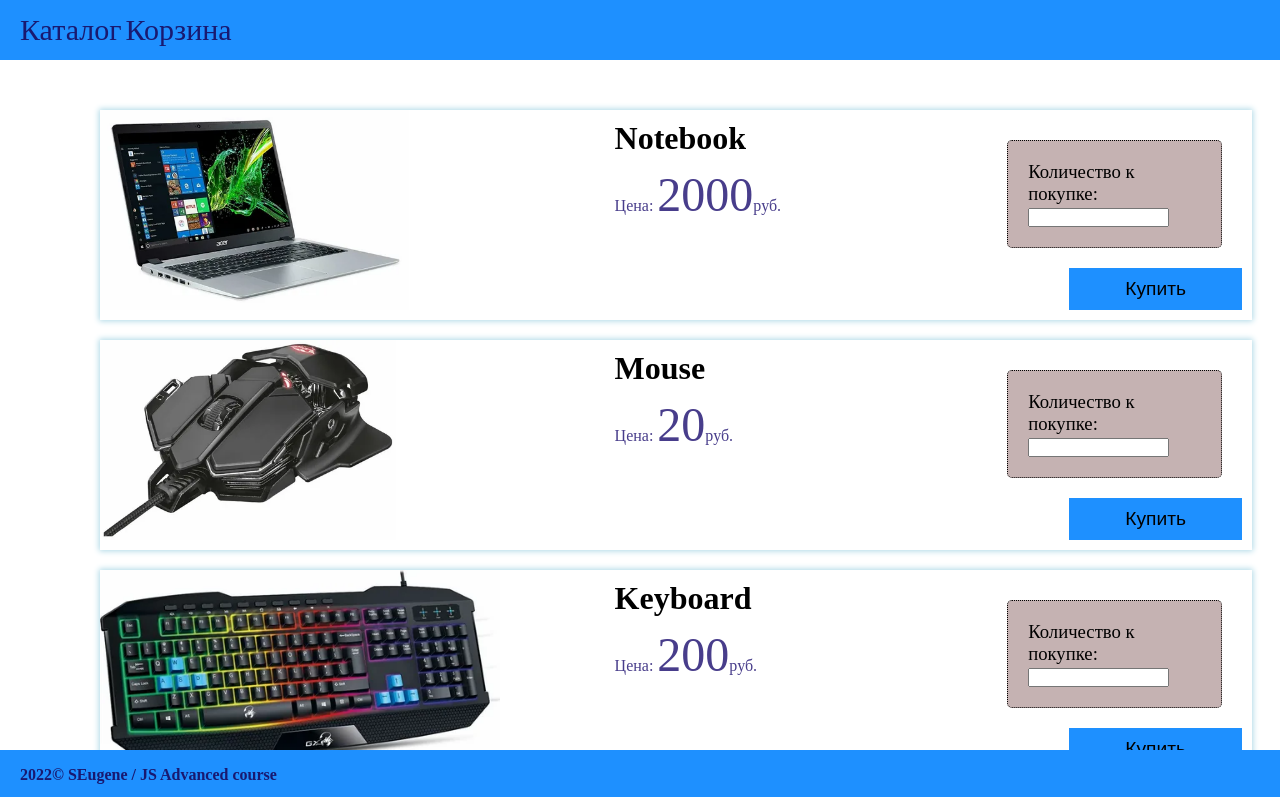
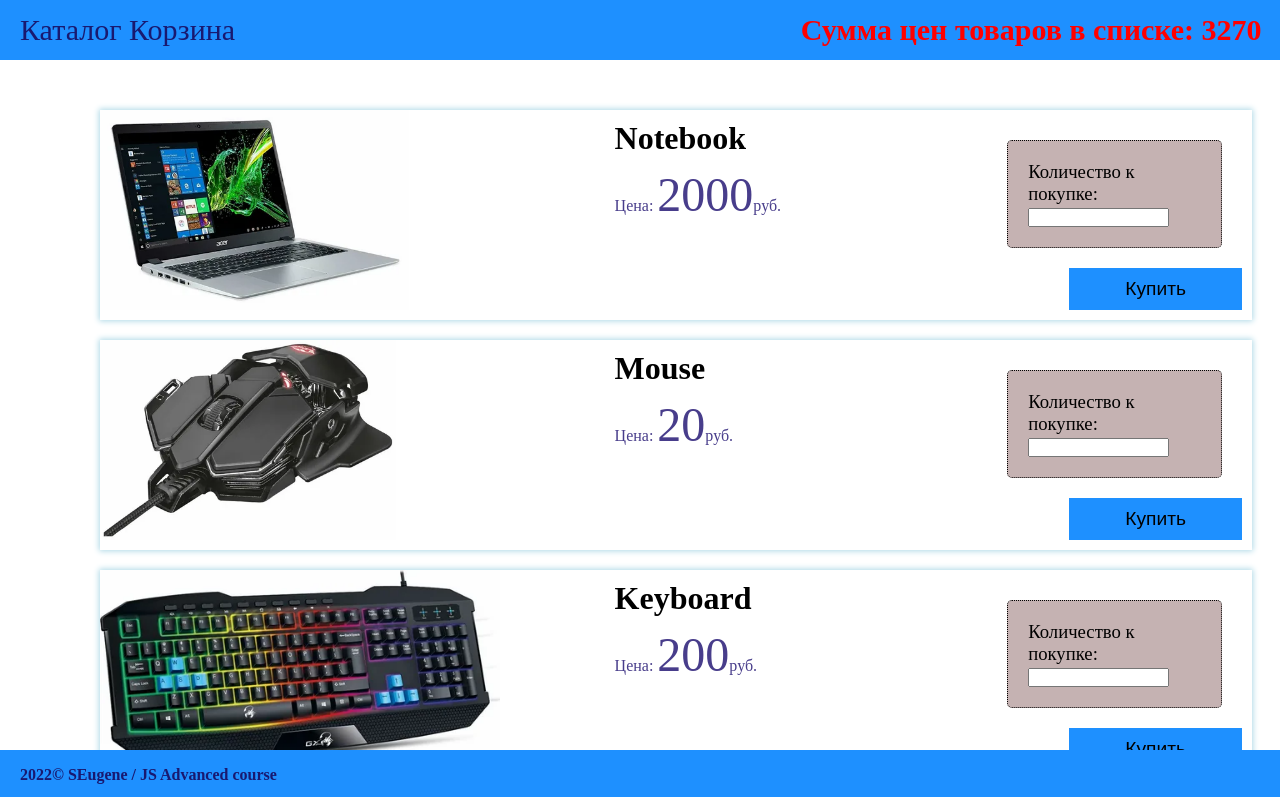
Before and after one commit to SEugene/JS_advanced, a plain HTML site: page index.html in a window 1280 px wide. Shown: the top 797 px of the page. Drawn offline with Linux system fonts and the light colour scheme.

Commit message:
Base Homework is done

```diff
--- a/index.html
+++ b/index.html
@@ -7,10 +7,14 @@
 </head>
 <body>
     <header>
+
         <ul class="main_menu">
             <a href="#" class="menu">Каталог</a>
             <a href="#" class="menu">Корзина</a>
         </ul>
+
+        <div class="product_sum"></div>
+
     </header>
 
     <main>
--- a/js/main.js
+++ b/js/main.js
@@ -2,6 +2,7 @@ class ProductList{
     constructor(container='.products'){
         this.container = container;
         this.goods = [];
+        //this.sum = 0
         this._fetchProducts();     //рекомендация, чтобы метод был вызван в текущем классе
         this.render();             //вывод товаров на страницу
     }
@@ -16,13 +17,25 @@ class ProductList{
         ];
     }
 
+    productListSum(){
+        let sum = 0;
+        for(let item of this.goods){
+            sum += item.price || 1000           // если цена не указана, подставляется значение "по умолчанию"
+        };
+        return sum
+    }
+
     render(){
         const block = document.querySelector(this.container);
         for(let product of this.goods){
              const item = new ProductItem(product);
              block.insertAdjacentHTML("beforeend",item.render());
         }
+
+        const newBlock = document.querySelector(".product_sum")
+        newBlock.textContent =`Сумма цен товаров в списке: ${this.productListSum()}`
     }
+
 }
 
 
@@ -36,7 +49,7 @@ class ProductItem{
 
     render(){
            return `<div class="prod_item">
-           <div class="img_item">
+           <div class="img_item ${this.id}">
                <img src="${this.image}" class="image">
            </div>
 
@@ -61,4 +74,53 @@ class ProductItem{
     }
 }
 
+
+class BasketItem{
+    constructor(product, amount){
+        this.product = product;
+        this.amount = amount
+    }
+
+    // функция подсчета стоимости "строки" в Корзине
+    basketProductSumCount(){
+        return this.product.price * this.amount
+    }
+
+    // функция отрисовки "строки" Корзины
+    render(){
+
+    }
+}
+
+class Basket{
+    constructor(basketItems){
+        this.basketItems = []
+    }
+
+    // функция по заполнению корзины - пользователь выбирает товар, его количество и нажимает "Купить" - в Корзину добавляется нужное количество товара
+    basketFill(){
+
+    }
+
+    // функция по изменению количества товара в корзине
+    basketItemChange(){
+
+    }
+
+    // функция, удаляющая товар из корзины
+    basketItemDelete(){
+
+    }
+
+    // функция подсчета стоимости всех товаров в корзине
+    basketTotalSum(){
+
+    }
+
+    // функция отрисовки Корзины
+    render(){
+
+    }
+}
+
 let list = new ProductList();
--- a/style.css
+++ b/style.css
@@ -13,7 +13,13 @@ header{
 	margin-top: 0px;
 	padding: 20px;
 	align-items: center;
+	justify-content: space-between;
+	font-size: 30px;
+}
 
+.product_sum{
+	color: red;
+	font-weight: bold;
 }
 
 .main_menu{
@@ -21,7 +27,6 @@ header{
 }
 
 .menu{
-    font-size: 30px;
     color: #191970;
     text-decoration: none;
 }
```
